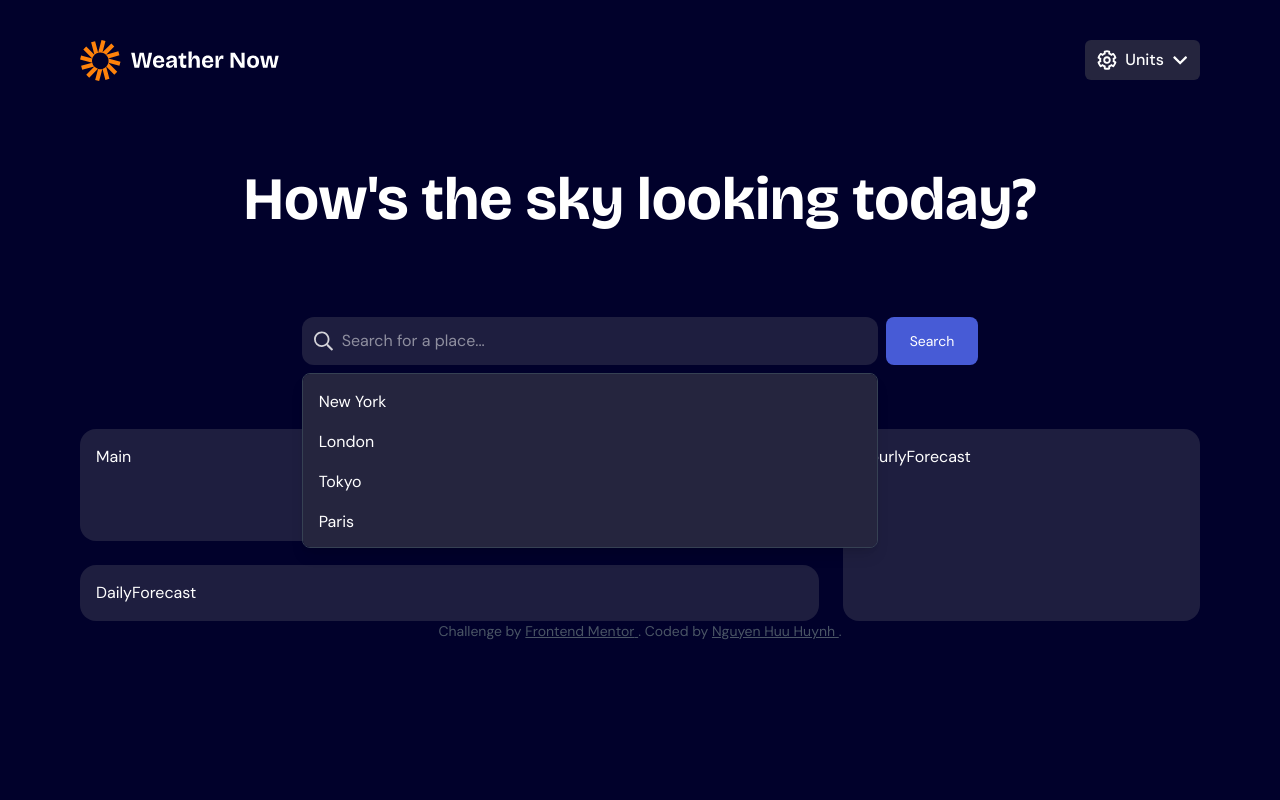
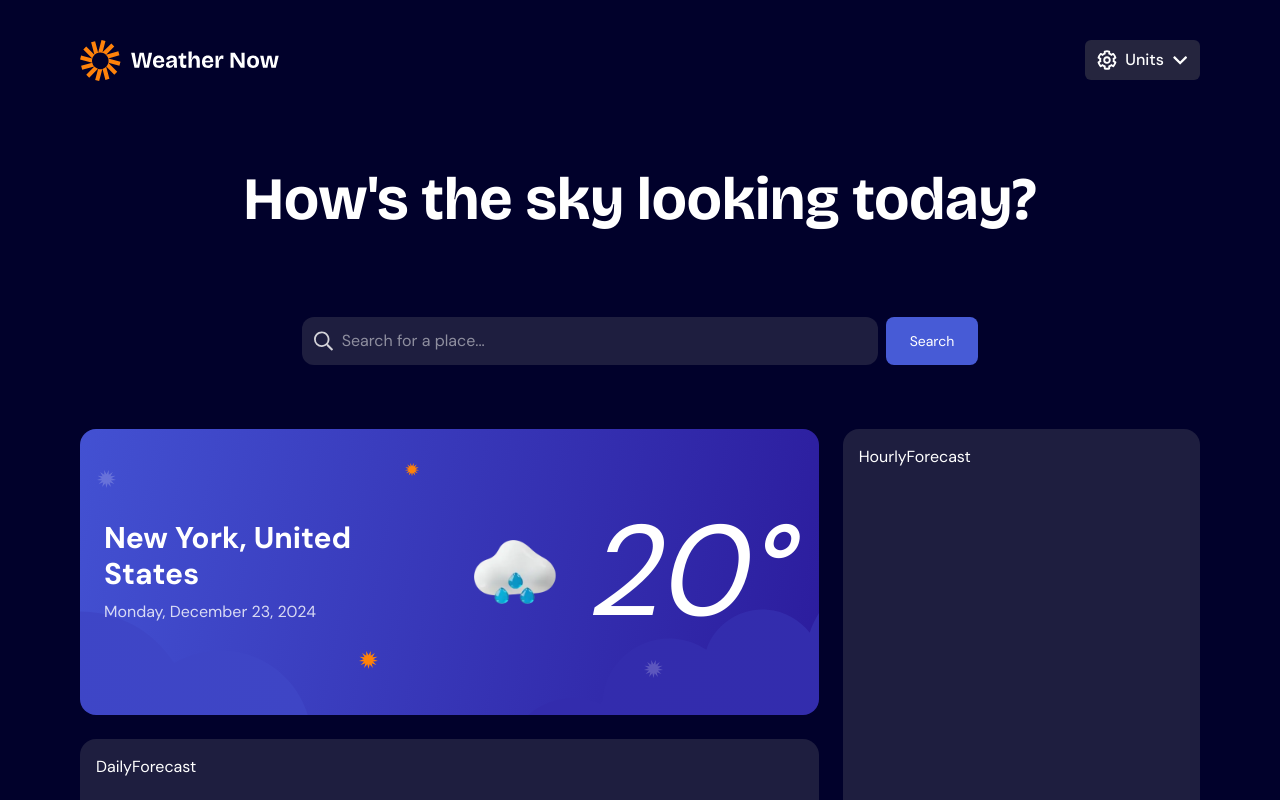
Before and after one commit to huynhnguyenday/sky-cloude, a Next.js app: page / in a window 1280 px wide. Shown: the top 800 px of the page. Built offline with nearby package versions, Linux system fonts and the light colour scheme.

Commit message:
feat: update search, main

```diff
--- a/src/app/page.js
+++ b/src/app/page.js
@@ -7,9 +7,10 @@ import HourlyForecast from "@/components/HourlyForecast";
 
 export default function Home() {
   return (
-    <div className="font-dmsans min-h-screen px-8 pb-20 sm:px-20 py-10 bg-[#01012b] text-white">
+    <div className="font-dmsans bg-[#01012b] text-white">
+      <div className="px-8 pb-20 sm:px-20 py-10">
         {/* Grid tổng */}
-      <div className="grid grid-rows-[auto_auto_1fr] gap-8">
+        <div className="space-y-8">
           {/* Row 1: Header */}
           <header className="flex items-center justify-between">
             <Image src="/logo.svg" alt="Logo" width={200} height={80} />
@@ -18,17 +19,18 @@ export default function Home() {
           <h1 className="text-6xl font-bold text-white text-center py-14 font-bricolage">
             How&apos;s the sky looking today?
           </h1>
-        {/* Row 2: Search */}
+          {/* Search */}
           <div className="flex justify-center pb-8">
             <Search />
           </div>
 
           {/* Row 3: Main layout */}
-        <div className="grid grid-cols-3 gap-6">
+          {/* Desktop/Tablet Layout */}
+          <div className="hidden lg:grid grid-cols-3 gap-6">
             {/* Left (col-span-2) */}
             <div className="col-span-2 grid grid-rows-[2fr_1fr] gap-6">
               {/* Top */}
-            <div className="bg-[#1e1e3f] p-4 rounded-2xl">
+              <div>
                 <Main />
               </div>
               {/* Bottom */}
@@ -42,8 +44,27 @@ export default function Home() {
               <HourlyForecast />
             </div>
           </div>
+
+          {/* Mobile/Tablet Layout */}
+          <div className="lg:hidden space-y-6">
+            {/* Main */}
+            <div>
+              <Main />
             </div>
-      <footer className="row-start-3 flex gap-[24px] flex-wrap items-center justify-center">
+
+            {/* Daily Forecast */}
+            <div className="bg-[#1e1e3f] p-4 rounded-2xl">
+              <DailyForecast />
+            </div>
+
+            {/* Hourly Forecast */}
+            <div className="bg-[#1e1e3f] p-4 rounded-2xl">
+              <HourlyForecast />
+            </div>
+          </div>
+        </div>
+      </div>
+      <footer className="flex gap-[24px] flex-wrap items-center justify-center py-8">
         {" "}
         <div className="attribution text-center text-sm text-gray-600">
           {" "}
--- a/src/components/Main.jsx
+++ b/src/components/Main.jsx
@@ -1,3 +1,62 @@
+"use client";
+
 export default function Main() {
-  return <div>Main</div>;
+  return (
+    <div className="relative w-full h-[286px] rounded-2xl overflow-hidden">
+      <img
+        src="/bg-today-large.svg"
+        alt="background"
+        className="hidden md:block w-full h-full object-cover"
+      />
+      <img
+        src="/bg-today-small.svg"
+        alt="background"
+        className="block md:hidden w-full h-full object-cover"
+      />
+
+      {/* Mobile Layout */}
+      <div className="absolute inset-0 p-6 flex flex-col items-center justify-center md:hidden text-white text-center">
+        {/* City Info */}
+        <div className="flex flex-col items-center mb-6">
+          <div className="mb-2">
+            <h1 className="text-2xl font-bold">New York, United States</h1>
+          </div>
+          <div className="text-sm opacity-80">
+            <p>Monday, December 23, 2024</p>
+          </div>
+        </div>
+
+        {/* Weather Info */}
+        <div className="flex items-center justify-center gap-4">
+          <img src="/icon-rain.webp" alt="weather icon" className="w-16 h-16" />
+          <div className="text-center">
+            <div className="text-5xl font-bold transform -skew-x-12">20°</div>
+          </div>
+        </div>
+      </div>
+
+      {/* Desktop Layout */}
+      <div className="absolute inset-0 p-6 hidden md:flex items-center justify-between text-white">
+        {/* Left Section - City Info */}
+        <div className="flex flex-col">
+          <div className="mb-2">
+            <h1 className="text-3xl font-bold">New York, United States</h1>
+          </div>
+          <div className="text-base opacity-80">
+            <p>Monday, December 23, 2024</p>
+          </div>
+        </div>
+
+        {/* Right Section - Weather Info */}
+        <div className="flex items-center gap-4">
+          <img src="/icon-rain.webp" alt="weather icon" className="w-32 h-32" />
+          <div className="text-right">
+            <div className="md:text-9xl sm:text-xl text-5xl transform -skew-x-12">
+              20°
+            </div>
+          </div>
+        </div>
+      </div>
+    </div>
+  );
 }
--- a/src/components/Search.jsx
+++ b/src/components/Search.jsx
@@ -3,7 +3,7 @@
 import { useState } from "react";
 
 export default function Search() {
-  const [isOpen, setIsOpen] = useState(true);
+  const [isOpen, setIsOpen] = useState(false);
   const [searchValue, setSearchValue] = useState("");
 
   const cities = [
```
Lines whose indentation alone changed are shown as unchanged.
